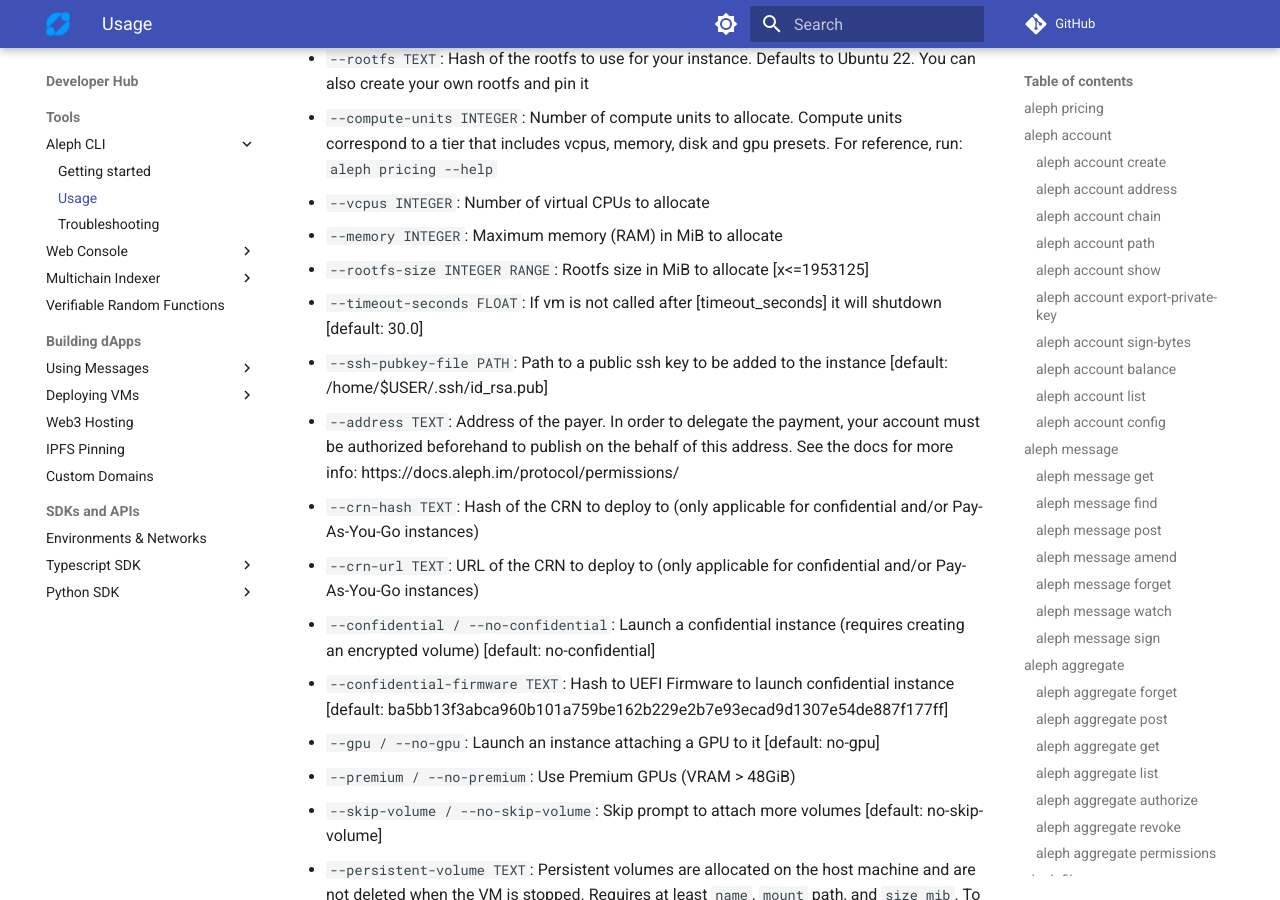
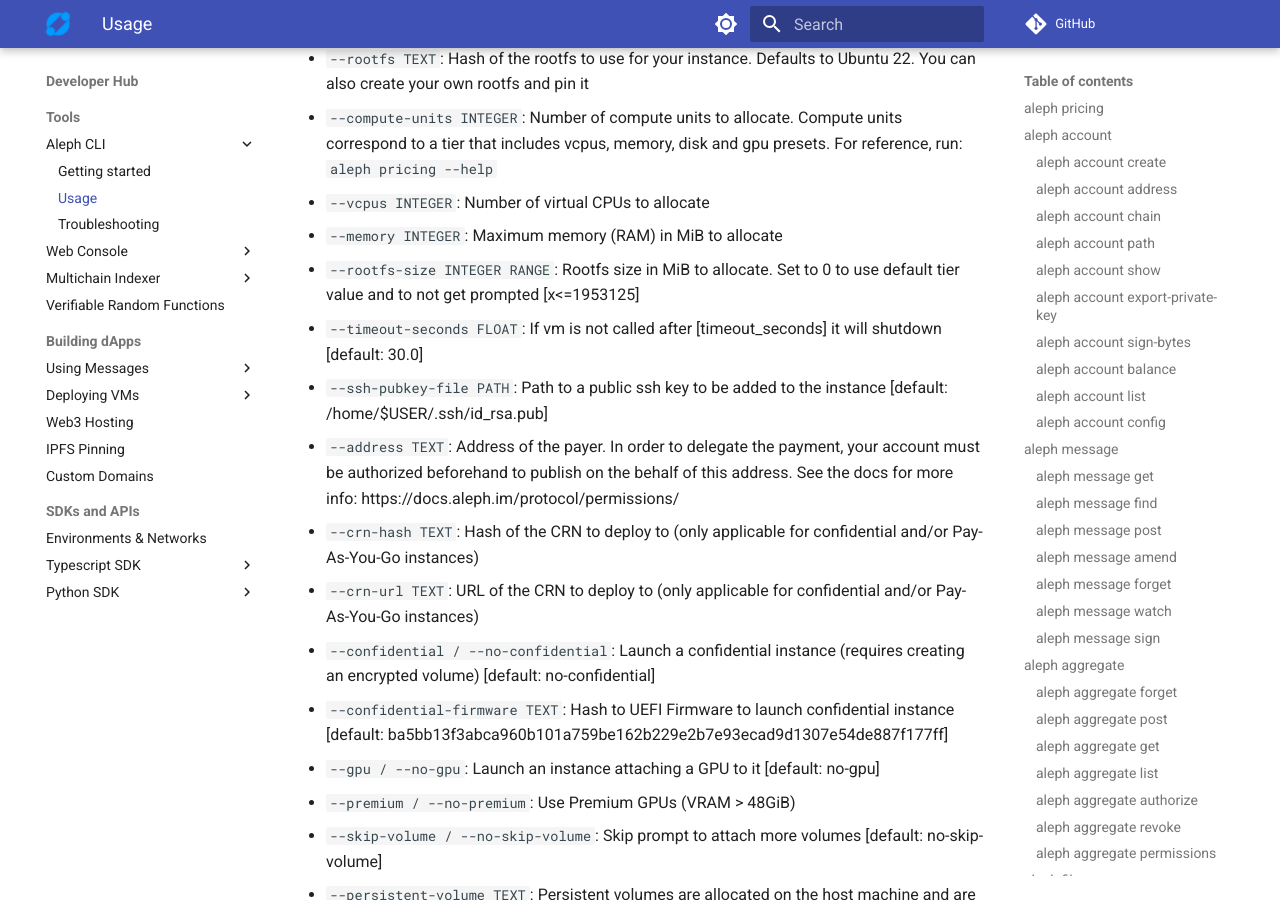
Before and after one commit to aleph-im/aleph-docs, an MkDocs documentation site: the page built from docs/tools/aleph-client/usage.md, in a window 1280 px wide and 900 px high, scrolled down 29906 px. Built offline with MkDocs 1.6.1 and Material for MkDocs 9.7.7, drawn with Linux system fonts in a browser that asks for light colours; plug-ins that fetch from the network failed and are left out; comment, search, counter and statistics services are not loaded; some of the changed text lies outside the part shown.

Commit message:
Update CLI docs post fixes 2

```diff
--- a/docs/tools/aleph-client/usage.md
+++ b/docs/tools/aleph-client/usage.md
@@ -1090,7 +1090,7 @@
 * `--compute-units INTEGER`: Number of compute units to allocate. Compute units correspond to a tier that includes vcpus, memory, disk and gpu presets. For reference, run: `aleph pricing --help`
 * `--vcpus INTEGER`: Number of virtual CPUs to allocate
 * `--memory INTEGER`: Maximum memory (RAM) in MiB to allocate
-* `--rootfs-size INTEGER RANGE`: Rootfs size in MiB to allocate  \[x<=1953125]
+* `--rootfs-size INTEGER RANGE`: Rootfs size in MiB to allocate. Set to 0 to use default tier value and to not get prompted  \[x<=1953125]
 * `--timeout-seconds FLOAT`: If vm is not called after [timeout_seconds] it will shutdown  \[default: 30.0]
 * `--ssh-pubkey-file PATH`: Path to a public ssh key to be added to the instance  \[default: /home/$USER/.ssh/id_rsa.pub]
 * `--address TEXT`: Address of the payer. In order to delegate the payment, your account must be authorized beforehand to publish on the behalf of this address. See the docs for more info: https://docs.aleph.im/protocol/permissions/
@@ -1352,7 +1352,7 @@
 * `--compute-units INTEGER`: Number of compute units to allocate. Compute units correspond to a tier that includes vcpus, memory, disk and gpu presets. For reference, run: `aleph pricing --help`
 * `--vcpus INTEGER`: Number of virtual CPUs to allocate
 * `--memory INTEGER`: Maximum memory (RAM) in MiB to allocate
-* `--rootfs-size INTEGER RANGE`: Rootfs size in MiB to allocate  \[x<=1953125]
+* `--rootfs-size INTEGER RANGE`: Rootfs size in MiB to allocate. Set to 0 to use default tier value and to not get prompted  \[x<=1953125]
 * `--timeout-seconds FLOAT`: If vm is not called after [timeout_seconds] it will shutdown  \[default: 30.0]
 * `--ssh-pubkey-file PATH`: Path to a public ssh key to be added to the instance  \[default: /home/$USER/.ssh/id_rsa.pub]
 * `--address TEXT`: Address of the payer. In order to delegate the payment, your account must be authorized beforehand to publish on the behalf of this address. See the docs for more info: https://docs.aleph.im/protocol/permissions/
@@ -1397,7 +1397,7 @@
 * `--compute-units INTEGER`: Number of compute units to allocate. Compute units correspond to a tier that includes vcpus, memory, disk and gpu presets. For reference, run: `aleph pricing --help`
 * `--vcpus INTEGER`: Number of virtual CPUs to allocate
 * `--memory INTEGER`: Maximum memory (RAM) in MiB to allocate
-* `--rootfs-size INTEGER RANGE`: Rootfs size in MiB to allocate  \[x<=1953125]
+* `--rootfs-size INTEGER RANGE`: Rootfs size in MiB to allocate. Set to 0 to use default tier value and to not get prompted  \[x<=1953125]
 * `--premium / --no-premium`: Use Premium GPUs (VRAM > 48GiB)
 * `--timeout-seconds FLOAT`: If vm is not called after [timeout_seconds] it will shutdown  \[default: 30.0]
 * `--ssh-pubkey-file PATH`: Path to a public ssh key to be added to the instance  \[default: /home/$USER/.ssh/id_rsa.pub]
```
